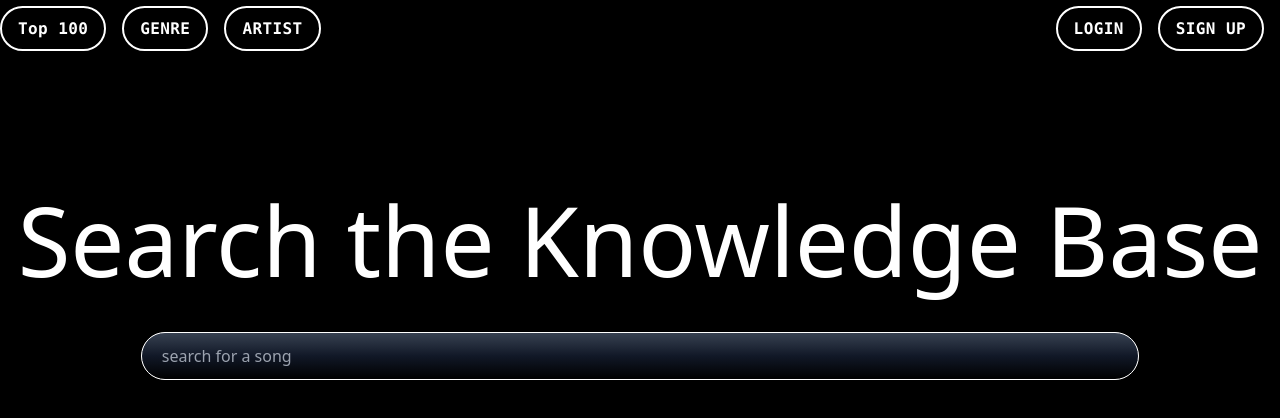
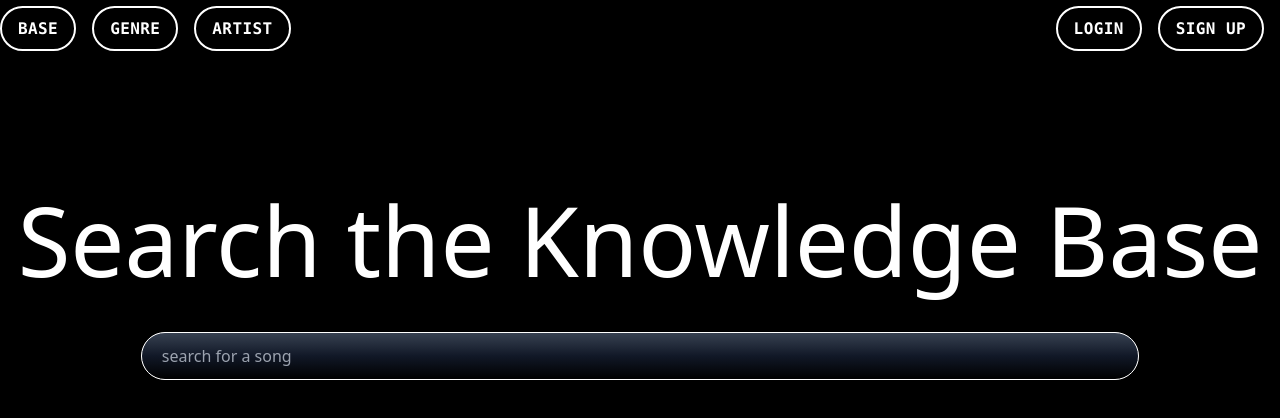
Before and after one commit to silentlayer/backtrack-website, a React (Create React App) app in the folder client/: page / in a window 1280 px wide. Shown: the top 418 px of the page. Built offline with nearby package versions, Linux system fonts and the light colour scheme; what tailwindcss-animated would draw is missing.

Commit message:
TODO: ranking & JWT

```diff
--- a/client/src/components/Navbar.js
+++ b/client/src/components/Navbar.js
@@ -18,7 +18,7 @@ export default function Navbar() {
                   to="/"
                   className="text-white font-mono font-semibold tracking-wide"
                 >
-                  Top 100
+                  BASE
                 </Link>
               </button>
             </li>
--- a/client/src/components/searchBar.js
+++ b/client/src/components/searchBar.js
@@ -49,6 +49,7 @@ export function SearchBar() {
               }`}
             >
               {/* <SongCard key={song[0]} id={song[0]} title={song[1]} artist={song[2]} image={song[3]} link={song[4]}/>  */}
+
               <Spotify wide link={song[4]} />
             </div>
           ))}
```
Also changed, not shown: 2 other files (tests, documents, lock files or other folders).
